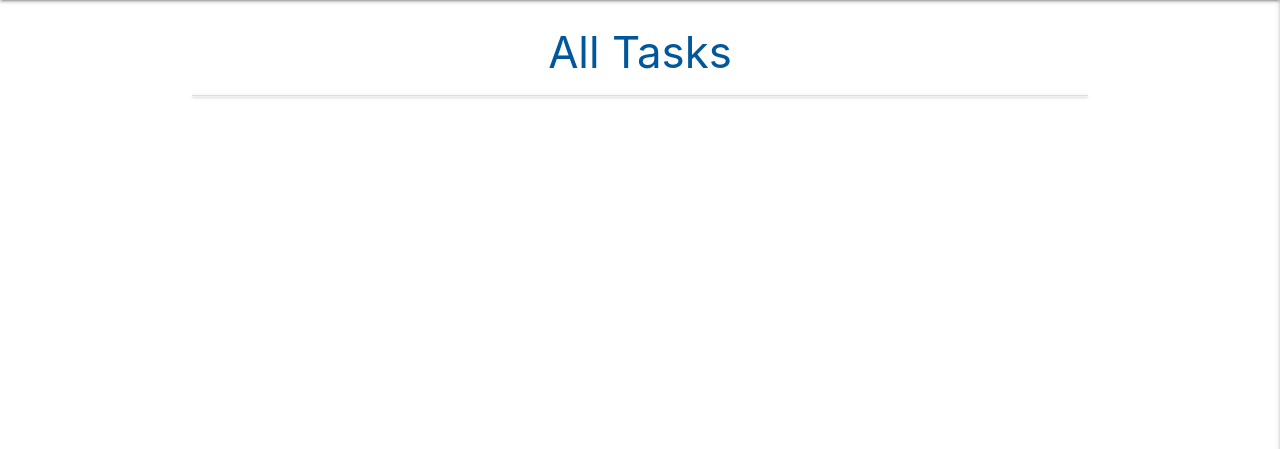
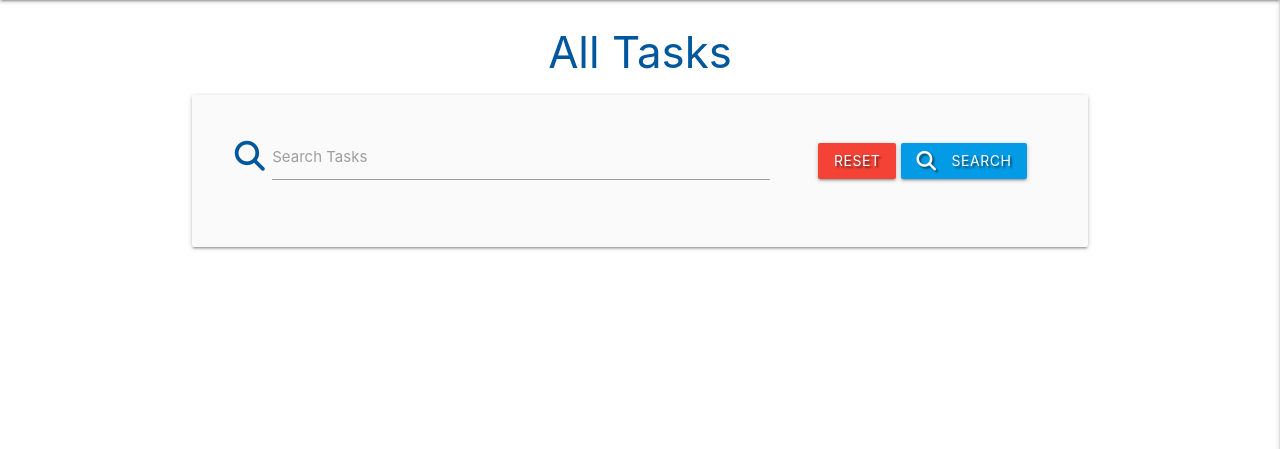
Before and after one commit to AlexanderMarriott/Mongo-db-practice-, a Flask app: page / in a window 1280 px wide. Shown: the part 64-513 px from the top of the page. Run offline with Flask 3, Linux system fonts and the light colour scheme; data that the repository does not hold is empty; some libraries are stand-ins or nearby versions.

Commit message:
added search task functionality

```diff
--- a/app.py
+++ b/app.py
@@ -24,6 +24,13 @@ mongo = PyMongo(app)
 def get_tasks():
     tasks = list(mongo.db.tasks.find())
     return render_template("tasks.html", tasks=tasks)
+
+@app.route("/search", methods=["GET", "POST"])
+def search():
+    query = request.form.get("query")
+    tasks = list(mongo.db.tasks.find({"$text": {"$search": query}}))
+    return render_template("tasks.html", tasks=tasks)
+
 
 @app.route("/register", methods=["GET","POST"])
 def register():
@@ -182,6 +189,7 @@ def delete_category(category_id):
     flash("Category Successfully Deleted")
     return redirect(url_for("get_categories"))
 
+
 if __name__ == "__main__":
     app.run(host=os.environ.get("IP"),
             port=int(os.environ.get("PORT")),
--- a/templates/tasks.html
+++ b/templates/tasks.html
@@ -2,6 +2,34 @@
 
 <h3 class="light-blue-text text-darken-4 center-align">All Tasks</h3>
 
+<div class="row card-panel grey lighten-5">
+  <form action="{{ url_for('search' )}}" method="post" class="col s12">
+    <div class="row valign-wrapper center-align">
+      <div class="input-field col s12 m8">
+        <div class="fas fa-search prefix light-blue-text text-darken-4"></div>
+        <input
+          type="text"
+          name="query"
+          id="query"
+          minlength="3"
+          class="validate"
+          required
+        />
+        <label for="query">Search Tasks</label>
+      </div>
+      <div class="col s12 m4">
+        <a href="{{ url_for('get_tasks') }}" class="red btn text-shadow"
+          >Reset</a
+        >
+        <button type="submit" class="light-blue darken-1 btn text-shadow">
+          <i class="fas fa-search left"></i> Search
+        </button>
+      </div>
+    </div>
+  </form>
+</div>
+
+{% if tasks|length > 0 %}
 <ul class="collapsible">
   {% for task in tasks %}
   <li>
@@ -40,5 +68,4 @@
   </li>
   {% endfor %}
 </ul>
-
-{% endblock %}
+{% endif %} {% endblock %}
```
